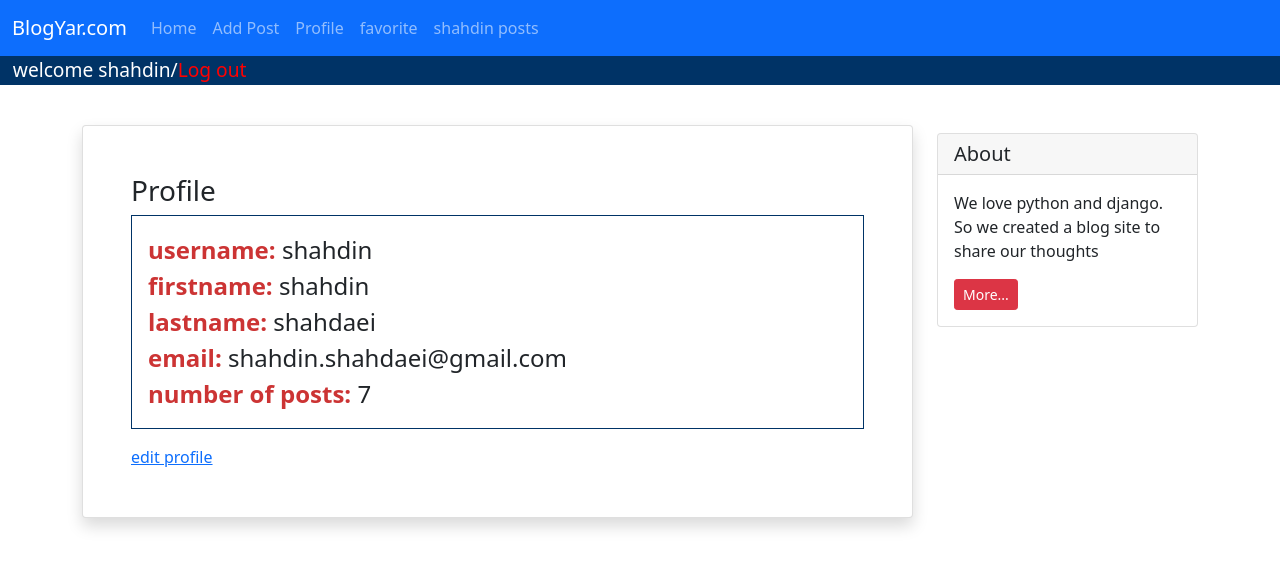
After one commit to shahdin-sh/django_Blog_project, a Django app: page /accounts/profile in a window 1280 px wide. The commit adds this page. Shown: the top 568 px of the page. Run offline with Django 4.2, Linux system fonts and the light colour scheme; a user stored in the database is signed in; data comes from the database, SQL or seed files in the repository; both versions use the stored data as it was after the commit; some libraries are stand-ins or nearby versions.

Commit message:
add user_profile_view and edit_profile_view with all features

```diff
--- /dev/null
+++ b/account/templates/account/user_profile.html
@@ -0,0 +1,53 @@
+{% extends '_base.html' %}
+{%block page_title%}
+User_profile
+{% endblock page_title %}
+
+{% block content %}
+    <div class="container mt-4">
+        <div class="row">
+            <div class="col-9">
+                <div class="card shadow my-3 p-5">
+                    <h3>Profile</h3>
+                    <ol>
+                        <li><span>username:</span> {{ user.username }}</li>
+                        <li><span>firstname:</span> {{ user.first_name }}</li>
+                        <li><span>lastname:</span> {{user.last_name}}</li>
+                        <li><span>email:</span> {{ user.email }}</li>
+                        {% if user_post %}
+                            <li><span>number of posts: </span>{{ user_post }}</li>
+                        {% elif not user_post %}
+                            <li>number of posts: None</li>
+                        {% endif %}
+                    </ol>
+                    <a href="{% url 'edit_user_profile_view' %}">edit profile</a>
+                </div>
+            </div>
+            <div class="col-3">
+                    <div class="card my-4">
+                        <h5 class="card-header">About</h5>
+                        <div class="card-body">
+                            <p class="card-text">We love python and django. So we created a blog site to share our
+                                thoughts</p>
+                            <a href="#"
+                               class="btn btn-sm btn-danger">
+                                More...
+                            </a>
+                        </div>
+                    </div>
+            </div>
+        </div>
+    </div>
+    <style>
+        ol{
+            border: 1px solid #003366;
+            font-size: 1.5rem;
+            padding: 1rem;
+            list-style: none;
+        }
+        span{
+            font-weight: bold;
+            color: #CC3434;
+        }
+    </style>
+{% endblock content %}
--- a/account/urls.py
+++ b/account/urls.py
@@ -4,5 +4,6 @@ from .views import *
 
 urlpatterns = [
     path('signup', signup_view, name='signup'),
-    path('', profile, name='accounts_view')
+    path('profile', user_profile, name='user_profile_view'),
+    path('profile/edit/', edit_profile, name='edit_user_profile_view')
 ]
--- a/account/views.py
+++ b/account/views.py
@@ -1,9 +1,10 @@
 from django.shortcuts import render, redirect, get_object_or_404
-from django.views import generic
+from Blog.models import Post
 from django.urls import reverse_lazy
 from .forms import UserForm, UserCreateForm
 from django.contrib.auth.models import User
 from django.contrib.auth import login, authenticate
+from django.contrib.auth.decorators import login_required
 
 
 def signup_view(request):
@@ -18,14 +19,25 @@ def signup_view(request):
     return render(request, 'registration/signup.html', {'form': form})
 
 
-def profile(request):
+@login_required
+def user_profile(request):
+    current_user_id = request.user.id
+    user_post = Post.objects.all().filter(author_id=current_user_id)
+    dic = {
+        'user_post': len(user_post),
+    }
+    return render(request, 'account/user_profile.html', dic)
+
+
+@login_required
+def edit_profile(request):
     current_user_id = request.user.id
     user = User.objects.filter(pk=current_user_id).first()
     if request.method == 'POST':
         form = UserForm(request.POST, instance=user)
         if form.is_valid():
             form.save()
-            return redirect('post_view_of_blog')
+            return redirect('user_profile_view')
     else:
         form = UserForm(instance=user)
-    return render(request, 'account/showing_users.html', context={'form': form})
+    return render(request, 'account/edit_profile.html', context={'form': form})
--- a/templates/_base.html
+++ b/templates/_base.html
@@ -34,7 +34,7 @@
                     <a class="nav-link " aria-current="page" href="{% url 'post_view_of_blog' %}">Home</a>
                     <a class="nav-link" href="{% url 'post_view_add' %}">Add Post</a>
                      {% if user.is_authenticated %}
-                        <a class="nav-link" href="{% url 'accounts_view' %}">Profile</a>
+                        <a class="nav-link" href="{% url 'user_profile_view' %}">Profile</a>
                         <a class="nav-link" href="{% url 'user_fav_post_view' %}">favorite</a>
                         <a class="nav-link" href="{% url 'user_post_view' %}"> {{ user.username }} posts</a>
                      {% endif %}
```
Also changed, not shown: account/templates/account/edit_profile.html (added, +43 -0 lines), account/templates/account/showing_users.html (deleted, +0 -37 lines), db.sqlite3, templates/registration/login.html (indentation only).
